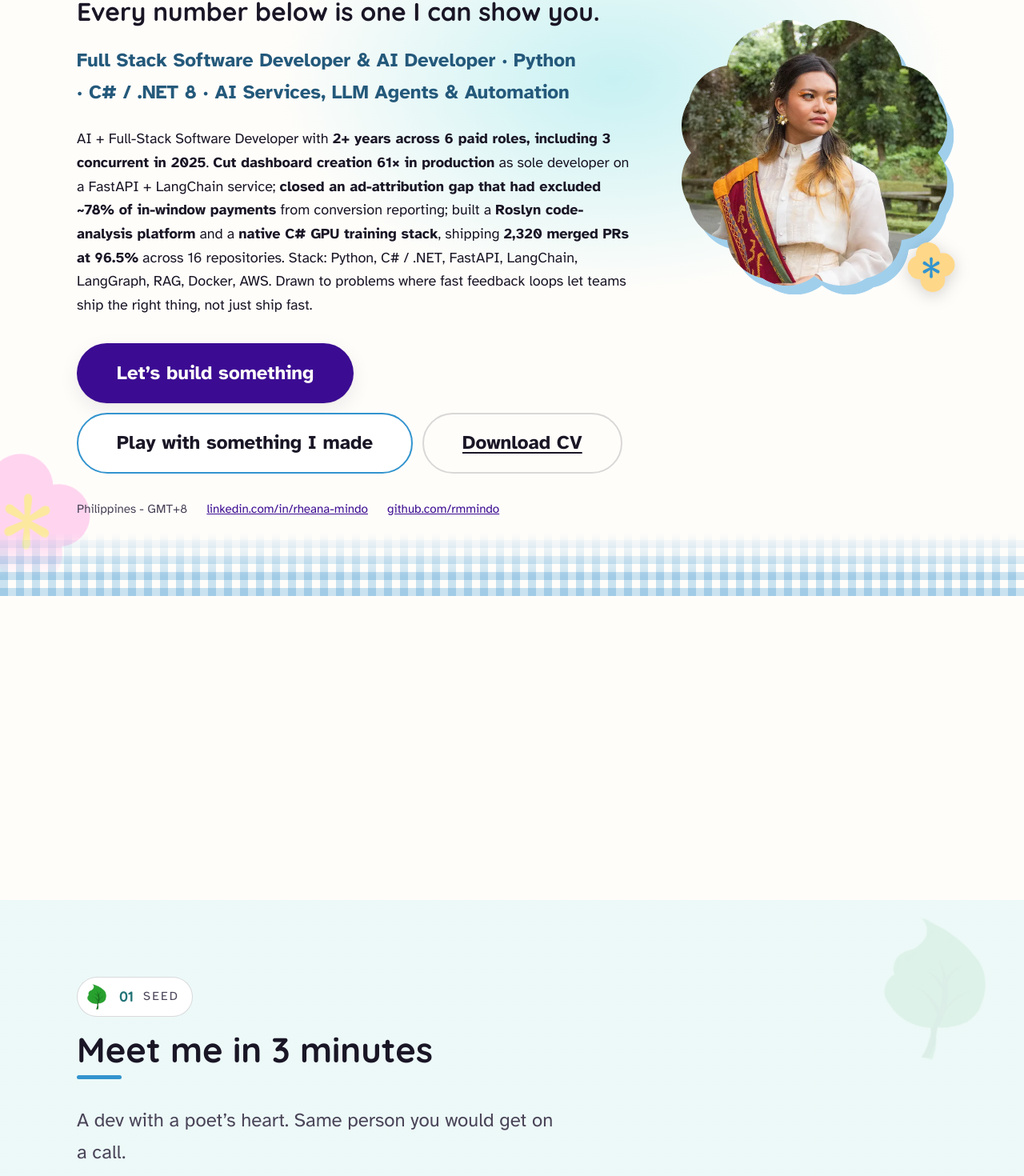
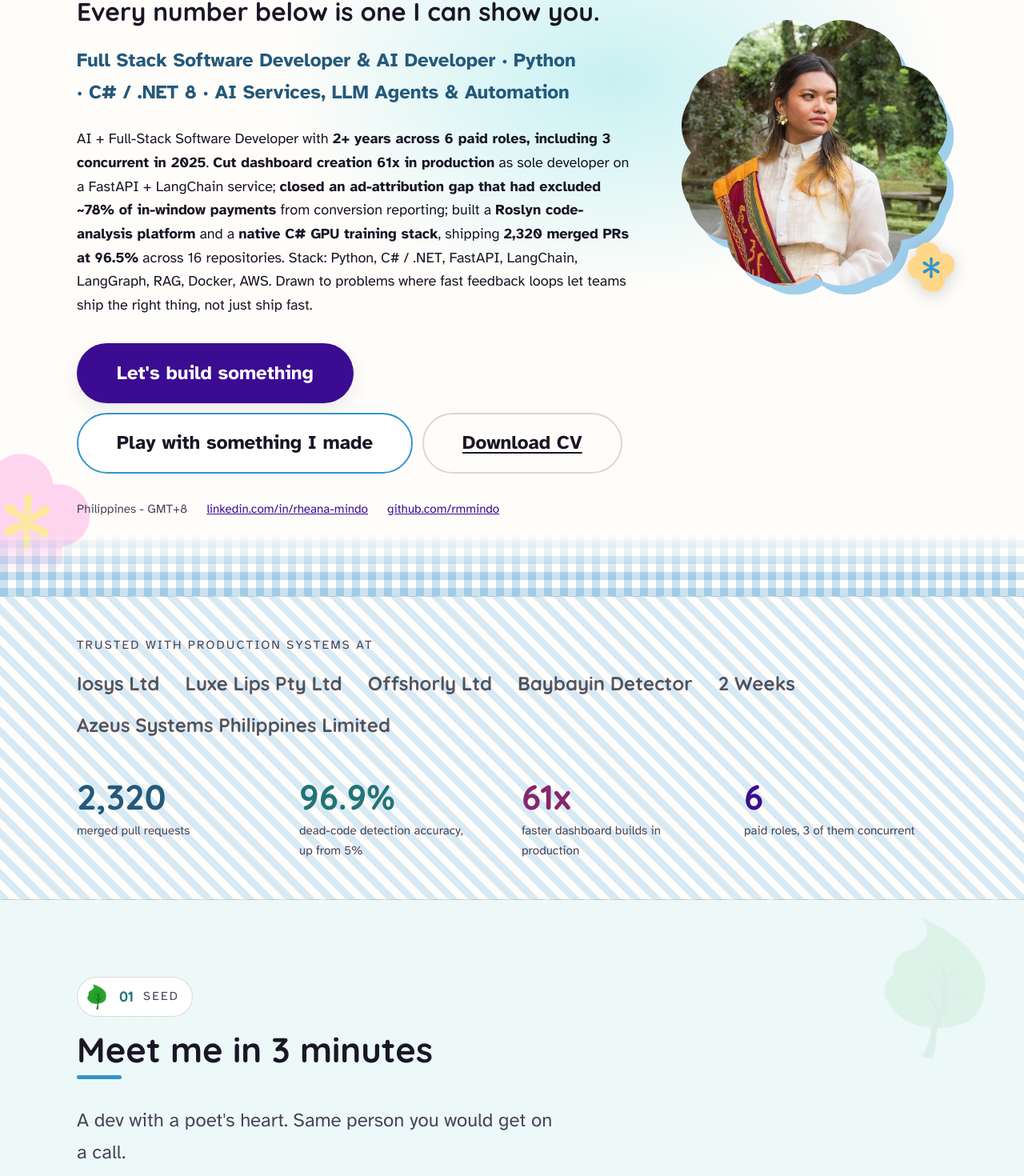
Before and after one commit to rmmindo/rheana-portfolio, a React (Vite) app in the folder apps/web/: page / in a window 1280 px wide. Shown: the part 401-1871 px from the top of the page at 80% size. Built offline with nearby package versions, Linux system fonts and the light colour scheme.

Commit message:
fix: reveal specificity hid the trust bar, straighten out the vine and ascii text

```diff
--- a/apps/web/src/content/i18n/ui.json
+++ b/apps/web/src/content/i18n/ui.json
@@ -16,7 +16,7 @@
     "hero.claim.before": "I cultivate stories — and systems that",
     "hero.claim.em": "ship",
     "hero.claim.after": "Every number below is one I can show you.",
-    "hero.cta.primary": "Let’s build something",
+    "hero.cta.primary": "Let's build something",
     "hero.cta.play": "Play with something I made",
     "hero.cta.cv": "Download CV",
     "trust.lead": "Trusted with production systems at",
@@ -26,8 +26,8 @@
     "stat.speedup": "faster dashboard builds in production",
     "stat.roles": "paid roles, 3 of them concurrent",
     "video.heading": "Meet me in 3 minutes",
-    "video.lead": "A dev with a poet’s heart. Same person you would get on a call.",
-    "video.play": "Play the video résumé",
+    "video.lead": "A dev with a poet's heart. Same person you would get on a call.",
+    "video.play": "Play the video resume",
     "video.transcript.show": "Read the transcript instead",
     "video.transcript.hide": "Hide transcript",
     "bay.heading": "Write your name in Baybayin",
@@ -47,7 +47,7 @@
     "theme.light.short": "Light",
     "theme.dark.short": "Dark",
     "footer.font": "Set in Atkinson Hyperlegible, designed by the Braille Institute for readers with low vision.",
-    "footer.source": "Built by Rheana Mindo. Every fact on this page is generated from one source, so the résumé and this site cannot disagree.",
+    "footer.source": "Built by Rheana Mindo. Every fact on this page is generated from one source, so the resume and this site cannot disagree.",
     "visitors.one": "person has visited",
     "visitors.many": "people have visited",
     "visitors.today": "today",
@@ -66,7 +66,7 @@
     "bay.draw.empty": "Draw a character above to see a guess.",
     "bay.draw.method": "Template matching against glyphs rendered from the page font. No model, no download, about a millisecond.",
     "proof.lead": "{count} recommendations on LinkedIn, from people who managed me, reported to me, and shipped alongside me.",
-    "video.poster.alt": "Rheana Mindo, mid-sentence and clearly enjoying herself, in the opening frame of her video résumé",
+    "video.poster.alt": "Rheana Mindo, mid-sentence and clearly enjoying herself, in the opening frame of her video resume",
     "video.transcript.note": "Captions are on by default, and a full text transcript is available below the video.",
     "hero.portrait.alt": "Rheana Mindo in Filipiniana and the UP sablay, smiling at the camera",
     "visitors.note": "Counted without storing any IP address: visitors are identified by a hash that is regenerated every day.",
@@ -117,7 +117,7 @@
     "stat.roles": "na bayad na trabaho, 3 ang sabay-sabay",
     "video.heading": "Makilala ako sa 3 minuto",
     "video.lead": "Isang dev na may pusong makata. Ganito rin ako sa totoong tawag.",
-    "video.play": "Panoorin ang video résumé",
+    "video.play": "Panoorin ang video resume",
     "video.transcript.show": "Basahin na lang ang transcript",
     "video.transcript.hide": "Itago ang transcript",
     "bay.heading": "Isulat ang pangalan mo sa Baybayin",
@@ -137,7 +137,7 @@
     "theme.light.short": "Liwanag",
     "theme.dark.short": "Dilim",
     "footer.font": "Nakasulat sa Atkinson Hyperlegible, dinisenyo ng Braille Institute para sa mga mahina ang paningin.",
-    "footer.source": "Ginawa ni Rheana Mindo. Bawat detalye rito ay galing sa iisang pinagmulan, kaya hindi maaaring magkaiba ang résumé at ang site na ito.",
+    "footer.source": "Ginawa ni Rheana Mindo. Bawat detalye rito ay galing sa iisang pinagmulan, kaya hindi maaaring magkaiba ang resume at ang site na ito.",
     "visitors.one": "katao ang bumisita",
     "visitors.many": "katao ang bumisita",
     "visitors.today": "ngayong araw",
@@ -156,7 +156,7 @@
     "bay.draw.empty": "Gumuhit ng titik sa itaas para makakita ng hula.",
     "bay.draw.method": "Template matching laban sa mga titik na galing sa font ng pahina. Walang modelo, walang download, mga isang millisecond.",
     "proof.lead": "{count} rekomendasyon sa LinkedIn, mula sa mga namuno sa akin, sumailalim sa akin, at nakatrabaho ko.",
-    "video.poster.alt": "Si Rheana Mindo, nasa gitna ng pangungusap at halatang masaya, sa unang bahagi ng kanyang video résumé",
+    "video.poster.alt": "Si Rheana Mindo, nasa gitna ng pangungusap at halatang masaya, sa unang bahagi ng kanyang video resume",
     "video.transcript.note": "Naka-on ang caption, at may buong transcript sa ibaba ng video.",
     "hero.portrait.alt": "Si Rheana Mindo sa Filipiniana at UP sablay, nakangiti sa kamera",
     "visitors.note": "Binibilang nang hindi iniimbak ang IP address: kinikilala ang bisita sa pamamagitan ng hash na binabago araw-araw.",
--- a/apps/web/src/content/resume.json
+++ b/apps/web/src/content/resume.json
@@ -3,7 +3,7 @@
   "profile": {
     "name": "RHEANA MINDO",
     "headline": "Full Stack Software Developer &amp; AI Developer · Python · C# / .NET 8 · AI Services, LLM Agents &amp; Automation",
-    "summary": "AI + Full-Stack Software Developer with <strong>2+ years across 6 paid roles, including 3 concurrent in 2025</strong>. <strong>Cut dashboard creation 61× in production</strong> as sole developer on a FastAPI + LangChain service; <strong>closed an ad-attribution gap that had excluded ~78% of in-window payments</strong> from conversion reporting; built a <strong>Roslyn code-analysis platform</strong> and a <strong>native C# GPU training stack</strong>, shipping <strong>2,320 merged PRs at 96.5%</strong> across 16 repositories. Stack: Python, C# / .NET, FastAPI, LangChain, LangGraph, RAG, Docker, AWS. Drawn to problems where fast feedback loops let teams ship the right thing, not just ship fast.",
+    "summary": "AI + Full-Stack Software Developer with <strong>2+ years across 6 paid roles, including 3 concurrent in 2025</strong>. <strong>Cut dashboard creation 61x in production</strong> as sole developer on a FastAPI + LangChain service; <strong>closed an ad-attribution gap that had excluded ~78% of in-window payments</strong> from conversion reporting; built a <strong>Roslyn code-analysis platform</strong> and a <strong>native C# GPU training stack</strong>, shipping <strong>2,320 merged PRs at 96.5%</strong> across 16 repositories. Stack: Python, C# / .NET, FastAPI, LangChain, LangGraph, RAG, Docker, AWS. Drawn to problems where fast feedback loops let teams ship the right thing, not just ship fast.",
     "contact": [
       {
         "label": "Philippines - GMT+8",
@@ -47,7 +47,7 @@
             },
             {
               "lead": "ML infrastructure &amp; production incidents.",
-              "text": "Built a <strong>native C# GPU training pipeline on TorchSharp</strong> — memory-mapped streaming mini-epoch loader, two-stage fetcher/uploader threads, bounded CPU/GPU queues — removing the Python subprocess boundary, plus <strong>NanoGPT, MinGRU and MinLSTM</strong> pipelines and a <strong>Bradley-Terry pairwise ranking trainer</strong> on 1,024-dim CLIP embeddings. Shipped an LLM-driven service generating <strong>1,800 images/day</strong> across CPPN, SD 1.4 and Flux. Root-caused <strong>30,368 silently failed embedding tasks</strong>, a <strong>1000× memory waste</strong> OOM-killing the orchestration server (40 MB to 40 KB per page), and an <strong>O(N²) pagination scan</strong> degrading from 0.84s to 37.68s per page; designed the GPU prefetch architecture after thermal cycling <strong>destroyed 4 GPUs (~$12,000)</strong>."
+              "text": "Built a <strong>native C# GPU training pipeline on TorchSharp</strong> — memory-mapped streaming mini-epoch loader, two-stage fetcher/uploader threads, bounded CPU/GPU queues — removing the Python subprocess boundary, plus <strong>NanoGPT, MinGRU and MinLSTM</strong> pipelines and a <strong>Bradley-Terry pairwise ranking trainer</strong> on 1,024-dim CLIP embeddings. Shipped an LLM-driven service generating <strong>1,800 images/day</strong> across CPPN, SD 1.4 and Flux. Root-caused <strong>30,368 silently failed embedding tasks</strong>, a <strong>1000x memory waste</strong> OOM-killing the orchestration server (40 MB to 40 KB per page), and an <strong>O(N²) pagination scan</strong> degrading from 0.84s to 37.68s per page; designed the GPU prefetch architecture after thermal cycling <strong>destroyed 4 GPUs (~$12,000)</strong>."
             }
           ]
         },
@@ -61,7 +61,7 @@
           "bullets": [
             {
               "lead": "AI automation platform.",
-              "text": "Second-highest contributor of eight on the company&#x27;s internal automation platform — <strong>1,195 commits (40% of the repository), 89 of 90 PRs merged</strong> — plus sole author of a separate 131-commit QA system. Authored <strong>9 Claude Code skills</strong> (`/qa`, `/daily-check`, `/code-review`, `/replace`, `/weekly-review`, `/popup-setup`, `/snippet-cleanup`) and <strong>39 Python tools</strong>, compressing <strong>5-hour manual QA passes to 3–10 minutes</strong> (~30–100× faster)."
+              "text": "Second-highest contributor of eight on the company&#x27;s internal automation platform — <strong>1,195 commits (40% of the repository), 89 of 90 PRs merged</strong> — plus sole author of a separate 131-commit QA system. Authored <strong>9 Claude Code skills</strong> (`/qa`, `/daily-check`, `/code-review`, `/replace`, `/weekly-review`, `/popup-setup`, `/snippet-cleanup`) and <strong>39 Python tools</strong>, compressing <strong>5-hour manual QA passes to 3–10 minutes</strong> (~30–100x faster)."
             },
             {
               "lead": "Ad-attribution revenue recovery.",
@@ -87,7 +87,7 @@
           "bullets": [
             {
               "lead": "Production AI service (sole developer).",
-              "text": "Designed and shipped a FastAPI + LangChain microservice with REST endpoints that ingests markdown from upstream Insights and Analytics bots and auto-generates positioned dashboards: <strong>61× speedup</strong> over the prior manual workflow (36 widgets in 35 s vs. ~36 min). Authored <strong>100 of 115 commits (87%) and 18,040 lines of Python across 94 files</strong>; containerized via Docker and deployed via GitLab CI/CD to AWS in 6 weeks. Hit <strong>pylint 10/10, 0 SonarQube issues</strong>, and <strong>379 unit tests at 77.8% coverage</strong>; integrated Sentry SDK for production telemetry."
+              "text": "Designed and shipped a FastAPI + LangChain microservice with REST endpoints that ingests markdown from upstream Insights and Analytics bots and auto-generates positioned dashboards: <strong>61x speedup</strong> over the prior manual workflow (36 widgets in 35 s vs. ~36 min). Authored <strong>100 of 115 commits (87%) and 18,040 lines of Python across 94 files</strong>; containerized via Docker and deployed via GitLab CI/CD to AWS in 6 weeks. Hit <strong>pylint 10/10, 0 SonarQube issues</strong>, and <strong>379 unit tests at 77.8% coverage</strong>; integrated Sentry SDK for production telemetry."
             },
             {
               "lead": "LLM agent platform (core contributor).",
--- a/apps/web/src/content/transcript.json
+++ b/apps/web/src/content/transcript.json
@@ -1,5 +1,5 @@
 {
-  "title": "Video résumé transcript",
+  "title": "Video resume transcript",
   "note": "Cleaned from the timed transcript export. Corrections applied where the intended word is unambiguous from the resume: the speaker's name, 'ASUS' to Azeus Systems, 'Longchain' to LangChain, 'drug chatbot' to RAG chatbot, 'codewords' to Code Wars, 'Kaeban' to Kaiban, 'DOSDSA and UP's last grant' to DOST-SEI and UP SLAS, 'text should be useful' to 'tech should be useful', and 'at Choco' to 'hot choco'. Items still unverified are listed in unverified[].",
   "unverified": [
     "'from ICPC to city apps, bridges to bug hunts' - 'city apps' is unclear in both passes.",
--- a/apps/web/src/hooks/useI18n.jsx
+++ b/apps/web/src/hooks/useI18n.jsx
@@ -8,7 +8,7 @@ import strings from '../content/i18n/ui.json';
 // features this page does not use. The cost of writing it here is one function;
 // the cost of the library would be paid by every visitor on every load.
 //
-// What it does NOT translate: the résumé content. Roles, metrics and
+// What it does NOT translate: the resume content. Roles, metrics and
 // recommendations stay in English because that is the language they were
 // written and verified in. A machine-translated achievement is a misquoted one,
 // and a recommendation is someone else's words to begin with.
--- a/apps/web/src/sections/VideoResume.jsx
+++ b/apps/web/src/sections/VideoResume.jsx
@@ -47,7 +47,7 @@ export default function VideoResume() {
                 default
               />
               Your browser cannot play embedded video.{' '}
-              <a href="/media/rheana-mindo-video-resume.mp4">Download the video résumé</a>.
+              <a href="/media/rheana-mindo-video-resume.mp4">Download the video resume</a>.
             </video>
           ) : (
             <button type="button" className="video__play" onClick={() => setPlaying(true)}>
--- a/apps/web/src/styles/components/_motion.scss
+++ b/apps/web/src/styles/components/_motion.scss
@@ -23,21 +23,31 @@
       transform v.$dur-reveal v.$ease-out;
   }
 
-  .is-revealed,
-  .is-revealed .entry,
-  .is-revealed .rec,
-  .is-revealed .video__frame,
-  .is-revealed .skills__row,
-  .is-revealed .education__item {
+  // SPECIFICITY, not decoration.
+  //
+  // The hidden rules above are `.js-reveal .trust` and friends: 0-2-0. A bare
+  // `.is-revealed` is 0-1-0, so it LOST, and any element that is itself the
+  // reveal target stayed at opacity 0 forever. That is what made the trust bar
+  // render as 380px of blank page. Elements like .entry were fine only because
+  // `.is-revealed .entry` happens to also be 0-2-0.
+  //
+  // Scoping these with .js-reveal makes both sides 0-2-0 or better, and source
+  // order then decides - which is what was intended all along.
+  .js-reveal .is-revealed,
+  .js-reveal .is-revealed .entry,
+  .js-reveal .is-revealed .rec,
+  .js-reveal .is-revealed .video__frame,
+  .js-reveal .is-revealed .skills__row,
+  .js-reveal .is-revealed .education__item {
     opacity: 1;
     transform: none;
   }
 
   // Children stagger off the parent's reveal so a card list arrives as a
   // sequence rather than all at once.
-  .is-revealed .entry,
-  .is-revealed .rec { transition-delay: calc(var(--i, 0) * #{v.$stagger}); }
-  .is-revealed .skills__row { transition-delay: calc(var(--i, 0) * 40ms); }
+  .js-reveal .is-revealed .entry,
+  .js-reveal .is-revealed .rec { transition-delay: calc(var(--i, 0) * #{v.$stagger}); }
+  .js-reveal .is-revealed .skills__row { transition-delay: calc(var(--i, 0) * 40ms); }
 
   // --- Hero headline words ------------------------------------------------ //
   .word { display: inline-block; overflow: hidden; }
```
Also changed, not shown: apps/web/src/components/GardenVine.jsx (+17 -2 lines).
